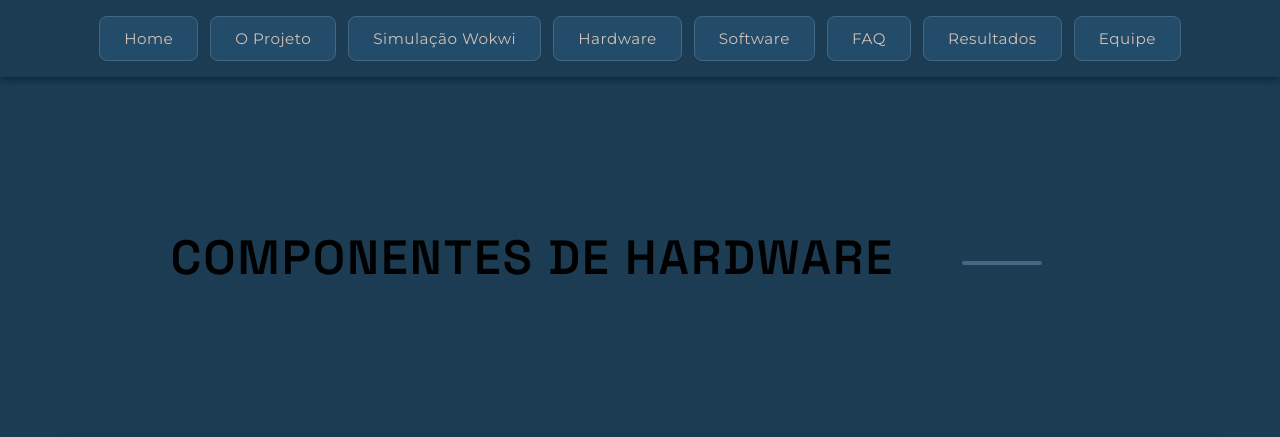
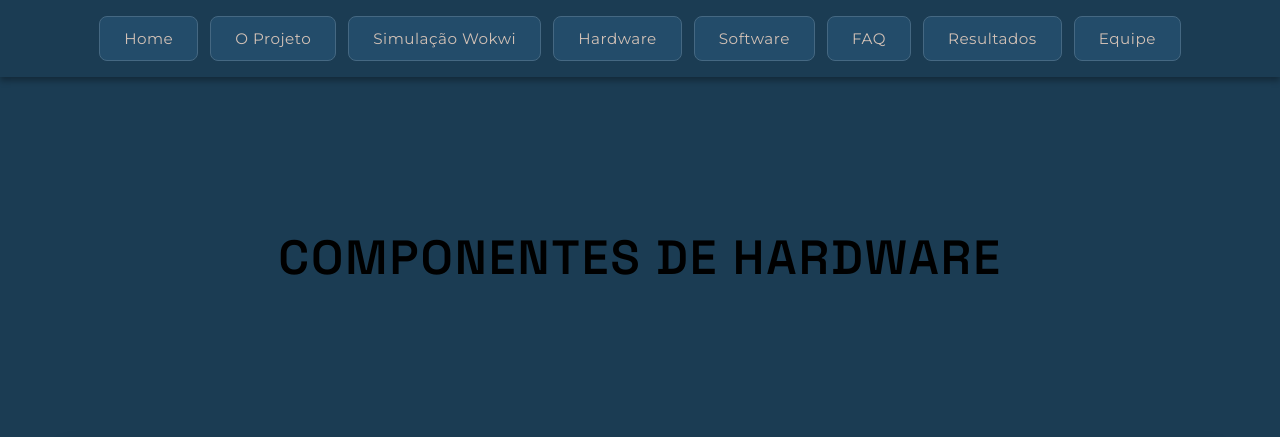
Before and after one commit to 3006m/climasite, a React (Vite) app in the folder projetoM/: page /hardware in a window 1280 px wide. Shown: the top 437 px of the page. Built offline with nearby package versions, Linux system fonts and the light colour scheme.

Commit message:
CSSPronto

```diff
--- a/projetoM/src/styles/hardware.css
+++ b/projetoM/src/styles/hardware.css
@@ -14,15 +14,6 @@ section > h1 {
   letter-spacing: 2px;
 }
 
-section > h1::after {
-  content: '';
-  display: block;
-  width: 80px;
-  height: 4px;
-  background-color: #456882;
-  margin: 10px auto 0;
-  border-radius: 2px;
-}
 
 /* 3. Estilo Base para o Card (.hardware-item) */
 .hardware-item {
```
